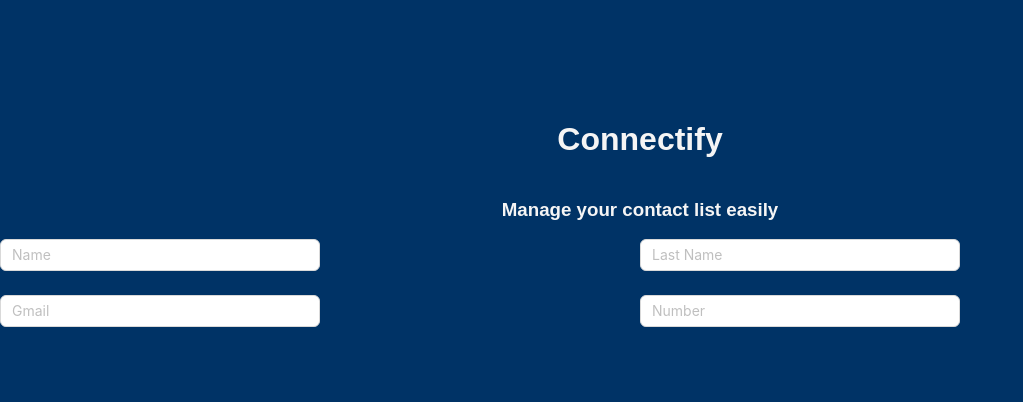
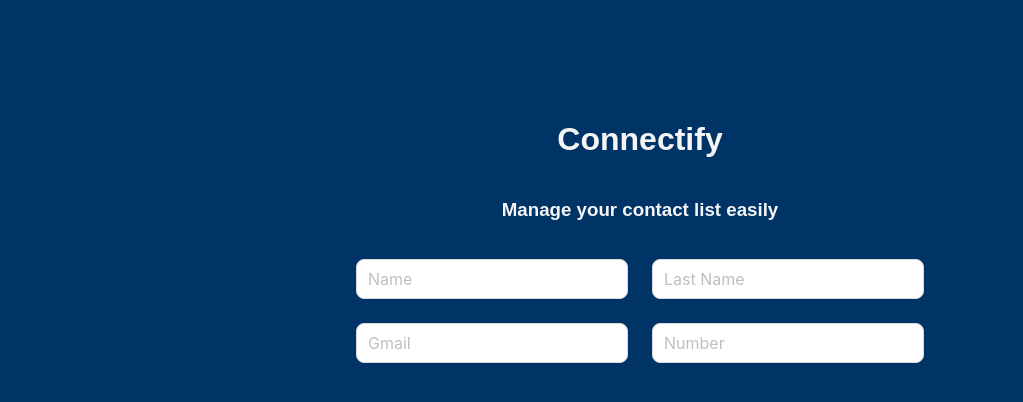
Before and after one commit to rasamkamyar/Contact-List, a React (Vite) app: page / in a window 1280 px wide. Shown: the top 402 px of the page, without its empty margins (0-1023 px from the left). Built offline with nearby package versions, Linux system fonts and the light colour scheme.

Commit message:
add form

```diff
--- a/src/Form/FormList.jsx
+++ b/src/Form/FormList.jsx
@@ -1,34 +1,40 @@
-import { Form, Input, Row, Col, Button } from "antd";
+import { Form, Input, Row, Col, Button, Flex } from "antd";
 import React from "react";
 
 function FormList() {
   return (
-    <Form labelCol={{ span: 6 }} wrapperCol={{ span: 12 }}>
-      <Row>
+    <Flex justify="center" align="center">
+      <Form
+        labelCol={{ span: 0 }}
+        wrapperCol={{ span: 24 }}
+        style={{ margin: "20px" }}
+      >
+        <Row gutter={24}>
           <Col span={12}>
             <Form.Item>
-            <Input placeholder="Name" />
+              <Input placeholder="Name" size="large" />
             </Form.Item>
           </Col>
           <Col span={12}>
             <Form.Item>
-            <Input placeholder="Last Name" />
+              <Input placeholder="Last Name" size="large" />
             </Form.Item>
           </Col>
         </Row>
-      <Row>
+        <Row gutter={24}>
           <Col span={12}>
             <Form.Item>
-            <Input placeholder="Gmail" />
+              <Input placeholder="Gmail" size="large" />
             </Form.Item>
           </Col>
           <Col span={12}>
             <Form.Item>
-            <Input placeholder="Number" />
+              <Input placeholder="Number" size="large" />
             </Form.Item>
           </Col>
         </Row>
       </Form>
+    </Flex>
   );
 }
 
@@ -40,61 +46,67 @@ export default FormList;
 //   };
 
 //   return (
-//     <Form
-//       name="custom_form"
-//       onFinish={onFinish}
-//       labelCol={{ span: 6 }}
-//       wrapperCol={{ span: 12 }}
+//     <div
+//       style={{
+//         display: "flex",
+//         alignItems: "center",
+//         justifyContent: "center",
+//       }}
 //     >
-//       <Row gutter={16}>
-//         <Col span={12}>
-//           <Form.Item
-//             name="name"
-//             label="Name"
-//             rules={[{ required: true, message: "Please enter your name" }]}
-//           >
-//             <Input placeholder="Enter your name" />
-//           </Form.Item>
-//         </Col>
-//         <Col span={12}>
-//           <Form.Item
-//             name="lastname"
-//             label="Last Name"
-//             rules={[{ required: true, message: "Please enter your last name" }]}
-//           >
-//             <Input placeholder="Enter your last name" />
-//           </Form.Item>
-//         </Col>
-//       </Row>
+//       <Form
+//         name="custom_form"
+//         onFinish={onFinish}
+//         labelCol={{ span: 2 }}
+//         wrapperCol={{ span: 22 }}
+//       >
+//         <Row gutter={16}>
+//           <Col span={18}>
+//             <Form.Item
+//               name="name"
+//               rules={[{ required: true, message: "Please enter your name" }]}
+//             >
+//               <Input placeholder="Enter your name" />
+//             </Form.Item>
+//           </Col>
+//           <Col span={12}>
+//             <Form.Item
+//               name="lastname"
+//               rules={[
+//                 { required: true, message: "Please enter your last name" },
+//               ]}
+//             >
+//               <Input placeholder="Enter your last name" />
+//             </Form.Item>
+//           </Col>
+//         </Row>
 
-//       <Row gutter={16}>
-//         <Col span={12}>
-//           <Form.Item
-//             name="gmail"
-//             label="Gmail"
-//             rules={[{ required: true, message: "Please enter your Gmail" }]}
-//           >
-//             <Input placeholder="Enter your Gmail" />
-//           </Form.Item>
-//         </Col>
-//         <Col span={12}>
-//           <Form.Item
-//             name="number"
-//             label="Number"
-//             rules={[{ required: true, message: "Please enter your number" }]}
-//           >
-//             <Input placeholder="Enter your number" />
-//           </Form.Item>
-//         </Col>
-//       </Row>
+//         <Row gutter={16}>
+//           <Col span={12}>
+//             <Form.Item
+//               name="gmail"
+//               rules={[{ required: true, message: "Please enter your Gmail" }]}
+//             >
+//               <Input placeholder="Enter your Gmail" />
+//             </Form.Item>
+//           </Col>
+//           <Col span={12}>
+//             <Form.Item
+//               name="number"
+//               rules={[{ required: true, message: "Please enter your number" }]}
+//             >
+//               <Input placeholder="Enter your number" />
+//             </Form.Item>
+//           </Col>
+//         </Row>
 
-//       <Form.Item wrapperCol={{ span: 12, offset: 6 }}>
-//         <Button type="primary" htmlType="submit">
-//           Submit
-//         </Button>
-//       </Form.Item>
-//     </Form>
+//         <Form.Item wrapperCol={{ span: 12, offset: 6 }}>
+//           <Button type="primary" htmlType="submit">
+//             Submit
+//           </Button>
+//         </Form.Item>
+//       </Form>
+//     </div>
 //   );
 // };
 
-//  export default CustomForm;
+// export default CustomForm;
```
Lines whose indentation alone changed are shown as unchanged.
